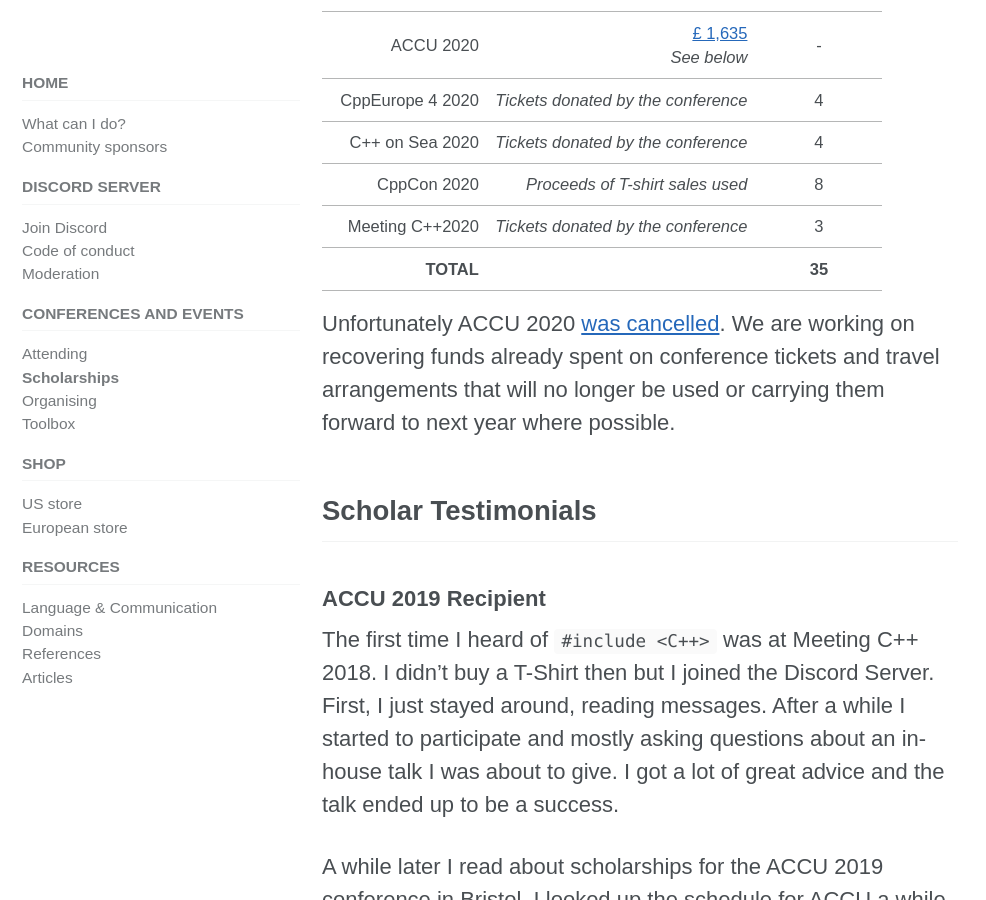
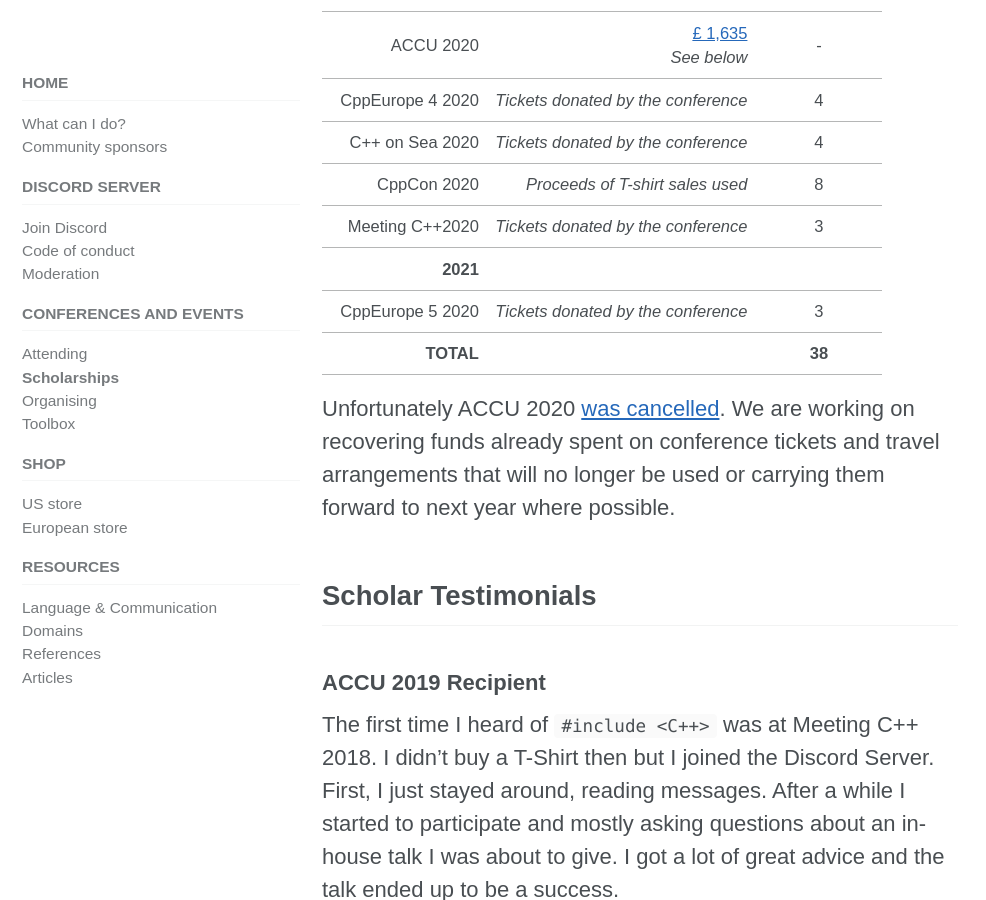
Before and after one commit to include-cpp/include-cpp.github.io, a Jekyll site: the page built from conferences/scholarships.md, in a window 1280 px wide and 900 px high, scrolled down 5229 px. Shown: the whole window, without its empty margins (0-986 px from the left). Built offline with Jekyll 4.4.1, drawn with Linux system fonts in a browser that asks for light colours; cached includes are drawn as plain includes; nearby versions of some CDN libraries.

Commit message:
Update scholarships.md for CppEurope conference

```diff
--- a/conferences/scholarships.md
+++ b/conferences/scholarships.md
@@ -68,8 +68,10 @@ The ideal candidate is someone who would truly benefit from coming to a conferen
 |  C++ on Sea 2020 |                 *Tickets donated by the conference*                               |       4       |
 |      CppCon 2020 |                                                  *Proceeds of T-shirt sales used* |       8       |
 |  Meeting C++2020 |                 *Tickets donated by the conference*                               |       3       |
+| **2021**         | &nbsp;                                                                            | &nbsp;        |
+| CppEurope 5 2020 |                 *Tickets donated by the conference*                               |       3       |
 |-----------------:|----------------------------------------------------------------------------------:|:-------------:|
-|        **TOTAL** |                                                                                   |     **35**    |
+|        **TOTAL** |                                                                                   |     **38**    |
 
 Unfortunately ACCU 2020 [was cancelled](https://conference.accu.org/news/202003121205_accu2020cancelled). We are working on recovering funds already spent on conference tickets and travel arrangements that will no longer be used or carrying them forward to next year where possible.
 
```
